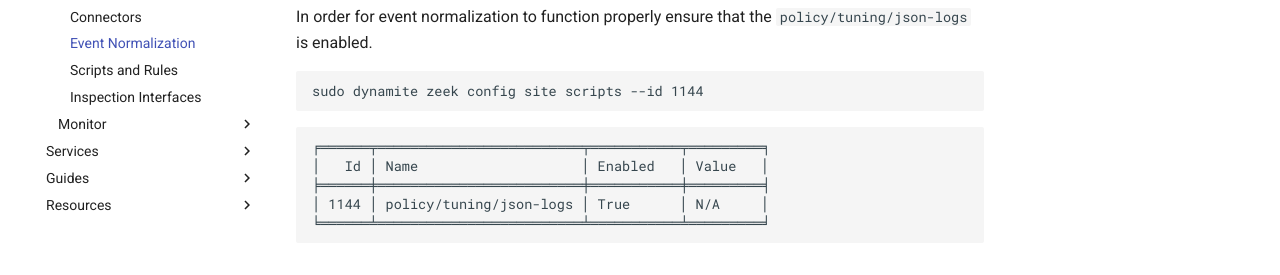
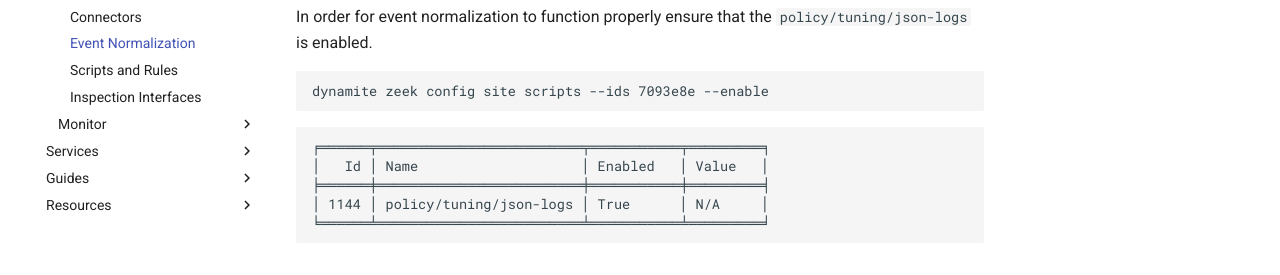
Before and after one commit to DynamiteAI/dynamite-nsm, an MkDocs documentation site: the page built from docs/configuration/agent/02_event_normalization.md, in a window 1280 px wide. Shown: the part 310-585 px from the top of the page. Built offline with MkDocs 1.6.1 and Material for MkDocs 9.7.7, drawn with Linux system fonts in a browser that asks for light colours.

Commit message:
updated documentation

````diff
--- a/docs/configuration/agent/02_event_normalization.md
+++ b/docs/configuration/agent/02_event_normalization.md
@@ -9,7 +9,7 @@ events and alerts generated by Zeek in Suricata to this log format.
 
 In order for event normalization to function properly ensure that the `policy/tuning/json-logs` is enabled.
 ```bash
-sudo dynamite zeek config site scripts --id 1144
+dynamite zeek config site scripts --ids 7093e8e --enable
 ```
 
 ```markdown
````
Also changed, not shown: docs/configuration/agent/01_connectors.md (+1 -1 lines), docs/configuration/agent/03_scripts_and_rules.md (+1 -1 lines), docs/configuration/monitor/01_elasticsearch.md (+1 -1 lines), docs/configuration/monitor/02_kibana.md (+1 -1 lines), docs/requirements/os_setup_guides/debian10.md (renamed from docs/requirements/os_setup_guides/debain10.md), 1 other file.
